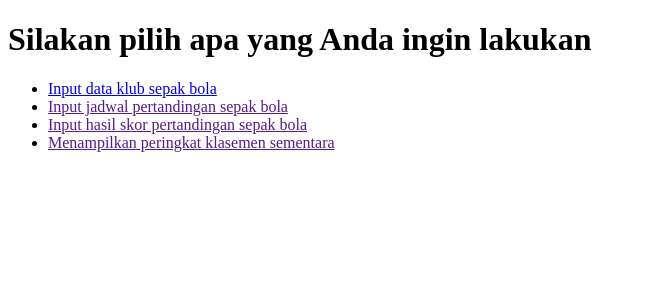
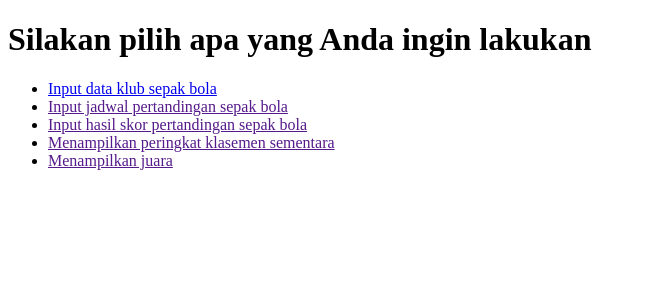
Before and after one commit to yusrianasghany/TugasLigaPW, a PHP site: page / in a window 1280 px wide. Shown: the top 300 px of the page, without its empty margins (0-645 px from the left). Run offline with PHP 8.4, Linux system fonts and the light colour scheme.

Commit message:
Update index.php

```diff
--- a/index.php
+++ b/index.php
@@ -14,6 +14,8 @@
         <li><a href="">Input jadwal pertandingan sepak bola</a></li>
         <li><a href="">Input hasil skor pertandingan sepak bola</a></li>
         <li><a href="">Menampilkan peringkat klasemen sementara</a></li>
+        <li><a href="">Menampilkan juara</a></li>
+
     </ul>
 
 
```
